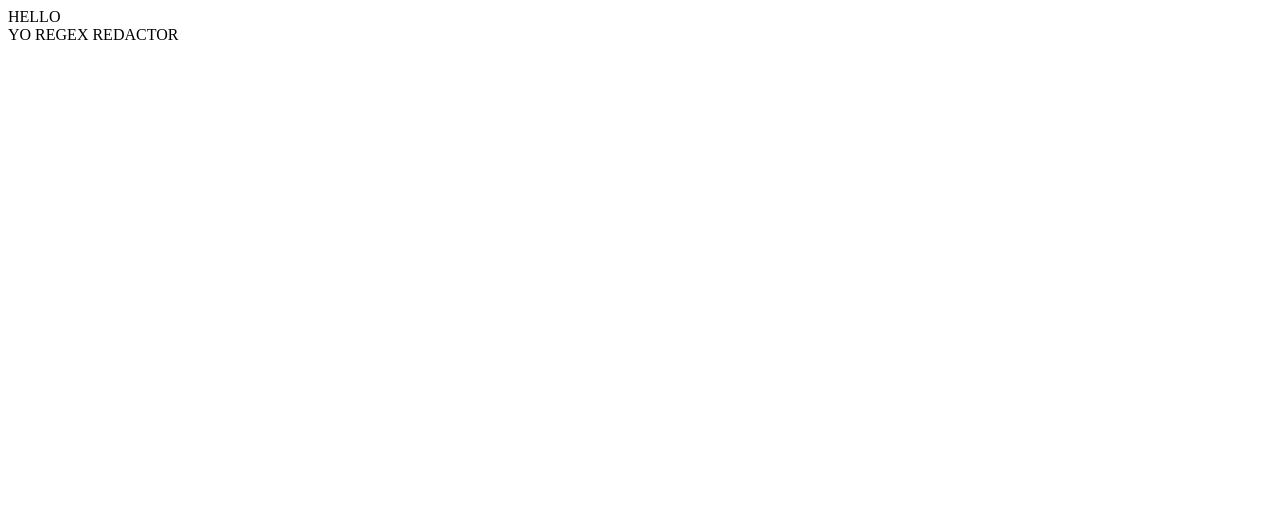
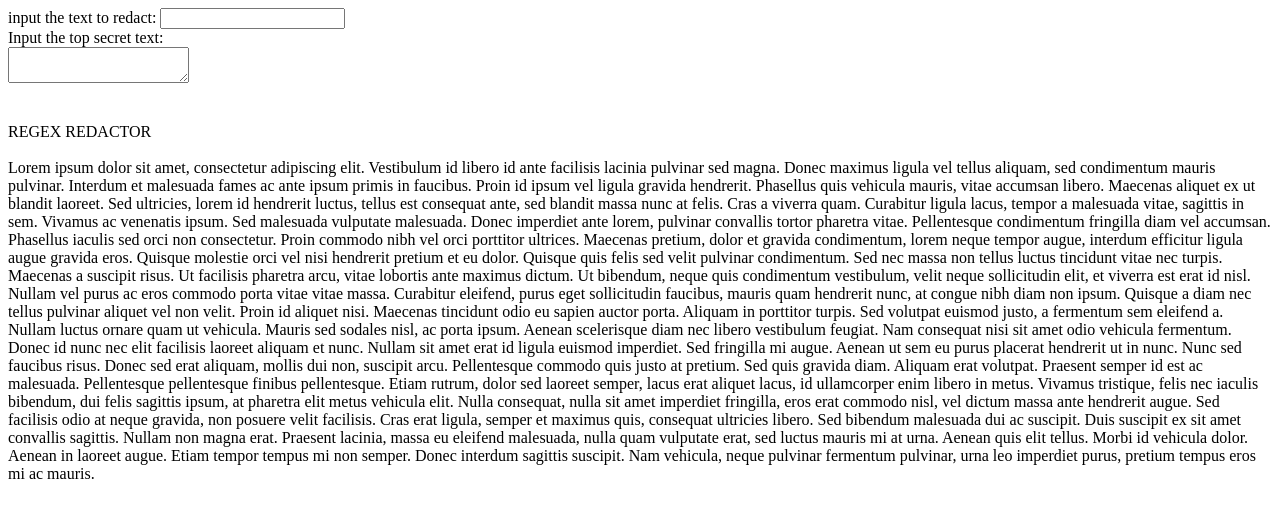
Before and after one commit to dsappet/Redactor, a website built with webpack: page public/index.html in a window 1280 px wide. Built offline with nearby package versions, Linux system fonts and the light colour scheme; some packages are replaced by stand-ins of ours; files whose address does not match are found by name.

Commit message:
Simple replace function to start
A simple replace function service that is working but does not meet biz requirements.

```diff
--- a/client/app.js
+++ b/client/app.js
@@ -7,10 +7,11 @@ import appConfig from './app.config';
 import routing from './routes';
 
 // components
+import main from './components/main/main.component';
 import regexRedactor from './components/regexRedactor/regexRedactor.component';
 
 //services
-import regexRedactorService from './services/regexRedactorService/regexRedactorService';
+import replaceRedactorService from './services/replaceRedactorService/replaceRedactorService';
 
 // styles
 import './app.css';
@@ -36,8 +37,9 @@ angular.module(MODULE_NAME, [uirouter])
     .config(routing) // just need the one route config
     .directive('app', app) // dummy
     .controller('AppCtrl', AppCtrl) // dummy
+    .component('main', main)
     .component('regexRedactor', regexRedactor)
-    .service('regexRedactorService', regexRedactorService)
+    .service('replaceRedactorService', replaceRedactorService)
 ;
 
 export default MODULE_NAME;
--- /dev/null
+++ b/client/components/main/main.component.js
@@ -0,0 +1,40 @@
+import angular from 'angular';
+
+export default {
+    template: require('./main.html'),
+
+    bindings : {
+
+    },
+
+    controller:
+        class mainController {
+            // I've seen a recommendation to inject like this when using components in ES6 style
+            // some styles have this at the bottom but I prefer it at the top for readability
+            static get $inject() {
+                return ['$log']; // keep it alphabetical
+            }
+            constructor($log) {
+                this.$log = $log;
+            }
+            $onInit(){
+                this.title = 'TOP SECRET FILE REDACTORATORINATOR';
+                // preload some lorem ipsum
+                this.inputText = `
+
+Lorem ipsum dolor sit amet, consectetur adipiscing elit. Vestibulum id libero id ante facilisis lacinia pulvinar sed magna. Donec maximus ligula vel tellus aliquam, sed condimentum mauris pulvinar. Interdum et malesuada fames ac ante ipsum primis in faucibus. Proin id ipsum vel ligula gravida hendrerit. Phasellus quis vehicula mauris, vitae accumsan libero. Maecenas aliquet ex ut blandit laoreet. Sed ultricies, lorem id hendrerit luctus, tellus est consequat ante, sed blandit massa nunc at felis. Cras a viverra quam. Curabitur ligula lacus, tempor a malesuada vitae, sagittis in sem. Vivamus ac venenatis ipsum. Sed malesuada vulputate malesuada.
+
+Donec imperdiet ante lorem, pulvinar convallis tortor pharetra vitae. Pellentesque condimentum fringilla diam vel accumsan. Phasellus iaculis sed orci non consectetur. Proin commodo nibh vel orci porttitor ultrices. Maecenas pretium, dolor et gravida condimentum, lorem neque tempor augue, interdum efficitur ligula augue gravida eros. Quisque molestie orci vel nisi hendrerit pretium et eu dolor. Quisque quis felis sed velit pulvinar condimentum. Sed nec massa non tellus luctus tincidunt vitae nec turpis. Maecenas a suscipit risus. Ut facilisis pharetra arcu, vitae lobortis ante maximus dictum. Ut bibendum, neque quis condimentum vestibulum, velit neque sollicitudin elit, et viverra est erat id nisl. Nullam vel purus ac eros commodo porta vitae vitae massa. Curabitur eleifend, purus eget sollicitudin faucibus, mauris quam hendrerit nunc, at congue nibh diam non ipsum. Quisque a diam nec tellus pulvinar aliquet vel non velit. Proin id aliquet nisi.
+
+Maecenas tincidunt odio eu sapien auctor porta. Aliquam in porttitor turpis. Sed volutpat euismod justo, a fermentum sem eleifend a. Nullam luctus ornare quam ut vehicula. Mauris sed sodales nisl, ac porta ipsum. Aenean scelerisque diam nec libero vestibulum feugiat. Nam consequat nisi sit amet odio vehicula fermentum. Donec id nunc nec elit facilisis laoreet aliquam et nunc. Nullam sit amet erat id ligula euismod imperdiet. Sed fringilla mi augue.
+
+Aenean ut sem eu purus placerat hendrerit ut in nunc. Nunc sed faucibus risus. Donec sed erat aliquam, mollis dui non, suscipit arcu. Pellentesque commodo quis justo at pretium. Sed quis gravida diam. Aliquam erat volutpat. Praesent semper id est ac malesuada. Pellentesque pellentesque finibus pellentesque. Etiam rutrum, dolor sed laoreet semper, lacus erat aliquet lacus, id ullamcorper enim libero in metus.
+
+Vivamus tristique, felis nec iaculis bibendum, dui felis sagittis ipsum, at pharetra elit metus vehicula elit. Nulla consequat, nulla sit amet imperdiet fringilla, eros erat commodo nisl, vel dictum massa ante hendrerit augue. Sed facilisis odio at neque gravida, non posuere velit facilisis. Cras erat ligula, semper et maximus quis, consequat ultricies libero. Sed bibendum malesuada dui ac suscipit. Duis suscipit ex sit amet convallis sagittis. Nullam non magna erat. Praesent lacinia, massa eu eleifend malesuada, nulla quam vulputate erat, sed luctus mauris mi at urna. Aenean quis elit tellus. Morbi id vehicula dolor. Aenean in laoreet augue. Etiam tempor tempus mi non semper. Donec interdum sagittis suscipit. Nam vehicula, neque pulvinar fermentum pulvinar, urna leo imperdiet purus, pretium tempus eros mi ac mauris. `;
+
+            }
+
+
+
+        }
+}
--- /dev/null
+++ b/client/components/main/main.html
@@ -0,0 +1,17 @@
+<div>
+<div>
+    input the text to redact:
+    <input ng-model="$ctrl.keys" />
+</div>
+    <div>
+    Input the top secret text:<br>
+    <textarea ng-model="$ctrl.inputText"></textarea>
+
+</div>
+
+    <br>
+    <br>
+
+    <regex-redactor input-text="$ctrl.inputText" phrases="$ctrl.keys"></regex-redactor>
+
+</div>
--- a/client/components/regexRedactor/regexRedactor.component.js
+++ b/client/components/regexRedactor/regexRedactor.component.js
@@ -4,8 +4,9 @@ export default {
     template: require('./regexRedactor.html'),
 
     bindings : {
-        attrOne : '@', // fake example binding
+        attrOne : '@?', // fake example binding
         inputText: '<', // one way binding
+        phrases : '< '
 
 
     },
@@ -14,17 +15,25 @@ export default {
             // I've seen a recommendation to inject like this when using components in ES6 style
             // some styles have this at the bottom but I prefer it at the top for readability
             static get $inject() {
-                return ['$log','regexRedactorService']; // keep it alphabetical
+                return ['$log', '$scope', 'replaceRedactorService']; // keep it alphabetical
             }
-            constructor($log,regexRedactorService) {
+            constructor($log, $scope,regexRedactorService) {
                 this.$log = $log;
                 this.regexRedactorService = regexRedactorService;
                 $log.info('constructor loaded');
+
+                $scope.$watch( () => this.inputText, (newV, oldV) =>  this.watchInputText(newV,oldV));
             }
             $onInit(){
                 this.title = 'REGEX REDACTOR';
+                this.redactedString = '';
                 this.$log.info('init loaded');
-                this.$log.info(this.regexRedactorService.exposedMethod());
+
+            }
+
+            watchInputText(newV, oldV){
+                // assuming one phrase for now
+                this.redactedString = this.regexRedactorService.redact({inputText: newV, phrase :  this.phrases});
             }
 
 
--- a/client/components/regexRedactor/regexRedactor.html
+++ b/client/components/regexRedactor/regexRedactor.html
@@ -1,5 +1,5 @@
 <div>
-    YO {{$ctrl.title}}
+  {{$ctrl.title}}
     <br><br>
-    {{$ctrl.attrOne}}
+    {{$ctrl.redactedString}}
 </div>
--- a/client/routes.js
+++ b/client/routes.js
@@ -5,10 +5,10 @@ routes.$inject = ['$stateProvider'];
 export default function routes($stateProvider) {
 
     $stateProvider
-        .state('regexRedactor',
+        .state('main',
             {
                 url : '/',
-                template: '<regex-redactor attrOne="blah blah"></regex-redactor>'
+                template: '<main></main>'
             })
 
 }
--- a/client/services/regexRedactorService/regexRedactorService.js
+++ /dev/null
@@ -1,14 +0,0 @@
-import angular from 'angular';
-
-// The accepted convention previous to using ES6 syntax was that all services were factories
-// This is no longer practical with ES6 as classes map to angularjs services so use them! (sorry factories)
-
-export default class regexRedactorService{
-    constructor(){
-
-    }
-
-    exposedMethod(){
-        return `I'm awake`;
-    }
-}
--- /dev/null
+++ b/client/services/replaceRedactorService/replaceRedactorService.js
@@ -0,0 +1,42 @@
+import angular from "angular";
+import _ from "underscore";
+
+// The accepted convention previous to using ES6 syntax was that all services were factories
+// This is no longer practical with ES6 as classes map to angularjs services so use them! (sorry factories)
+
+
+// NOTE to keep these redactor services idempotent
+export default class replaceRedactorService {
+  static get $inject() {
+    // angulars inject
+    return ["$q"];
+  }
+  constructor($q) {
+    this.$q = $q;
+  }
+
+  /// Redact some text
+  /// expected params properties
+  /// inputText : string : the text to have redaction performed on it.
+  /// phrase : string : the text string to match and replace
+  /// replacementChar : character : optional : the replacement character
+  // TODO: Convert to a promise so it doesn't block.
+  redact(params) {
+    let replacementChar = params.replacementChar || 'X';
+    if (params.phrase === undefined || params.phrase.length === 0){
+        return params.inputText;
+    }
+    let replacement = this.buildReplacement(replacementChar, params.phrase.length);
+    let redactedText = params.inputText.replace(params.phrase, replacement);
+    return redactedText;
+  }
+  /// Create the replacement string
+  /// For loop is simple but quick for small strings
+    buildReplacement(character, length) {
+        let replacement = '';
+        for(let i = 0; i< length; i ++){
+          replacement += character;
+        }
+        return replacement;
+    }
+}
--- a/package.json
+++ b/package.json
@@ -7,7 +7,7 @@
     "start": "node index",
     "dev": "webpack-dev-server --inline --progress",
     "build": "rimraf dist && webpack --bail --progress --profile",
-    "webpack" : "webpack"
+    "webpack": "webpack"
   },
   "keywords": [],
   "author": "Douglas Sappet",
@@ -42,9 +42,11 @@
     "node-libs-browser": "^0.5.2",
     "nodemon": "^1.17.3",
     "postcss-loader": "^0.5.1",
+    "prettier": "^1.12.1",
     "stats-webpack-plugin": "^0.1.2",
     "style-loader": "^0.12.3",
     "uglify-loader": "^1.2.0",
+    "underscore": "^1.9.0",
     "webpack": "^4.6.0",
     "webpack-cli": "^2.0.15",
     "webpack-dev-middleware": "^3.1.2",
--- a/public/index.html
+++ b/public/index.html
@@ -11,7 +11,7 @@
 </head>
 <body ng-app="app">
 <base href="/">
-HELLO
+
 <ui-view></ui-view>
 
 <script src="app-bundle.js"></script>
```
Also changed, not shown: server/files/lorem.txt (added, +11 -0 lines), 1 other file.
